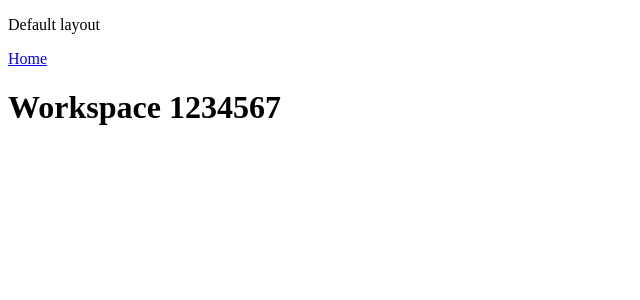
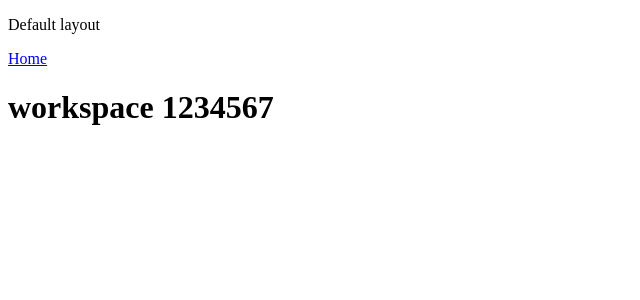
Before and after one commit to KamilWawrzynczuk/nuxt3-trello, a Nuxt app: page /workspace/1234567 in a window 1280 px wide. Shown: the top 300 px of the page, without its empty margins (0-640 px from the left). Built offline with nearby package versions, Linux system fonts and the light colour scheme.

Commit message:
feature: ability to open workspaces

```diff
--- a/pages/workspace/[id].vue
+++ b/pages/workspace/[id].vue
@@ -7,13 +7,20 @@ import { useRoute } from 'vue-router'
 import { workspaceList } from '../../store/global.js'
 const route = useRoute();
 
-console.log(workspaceList.value)
+let workspaceName = ''
+
+
+onMounted(()=>{
+  workspaceName = workspaceList.value.filter(workspace => {
+    return workspace.id === Number(route.params.id);
+  })
+})
 </script>
 
 
 <template>
 
-  <h1>Workspace {{ route.params.id }}</h1>
+  <h1>{{ workspaceName[0]?.name }} workspace {{ route.params.id }}</h1>
 
 </template>
 
```
